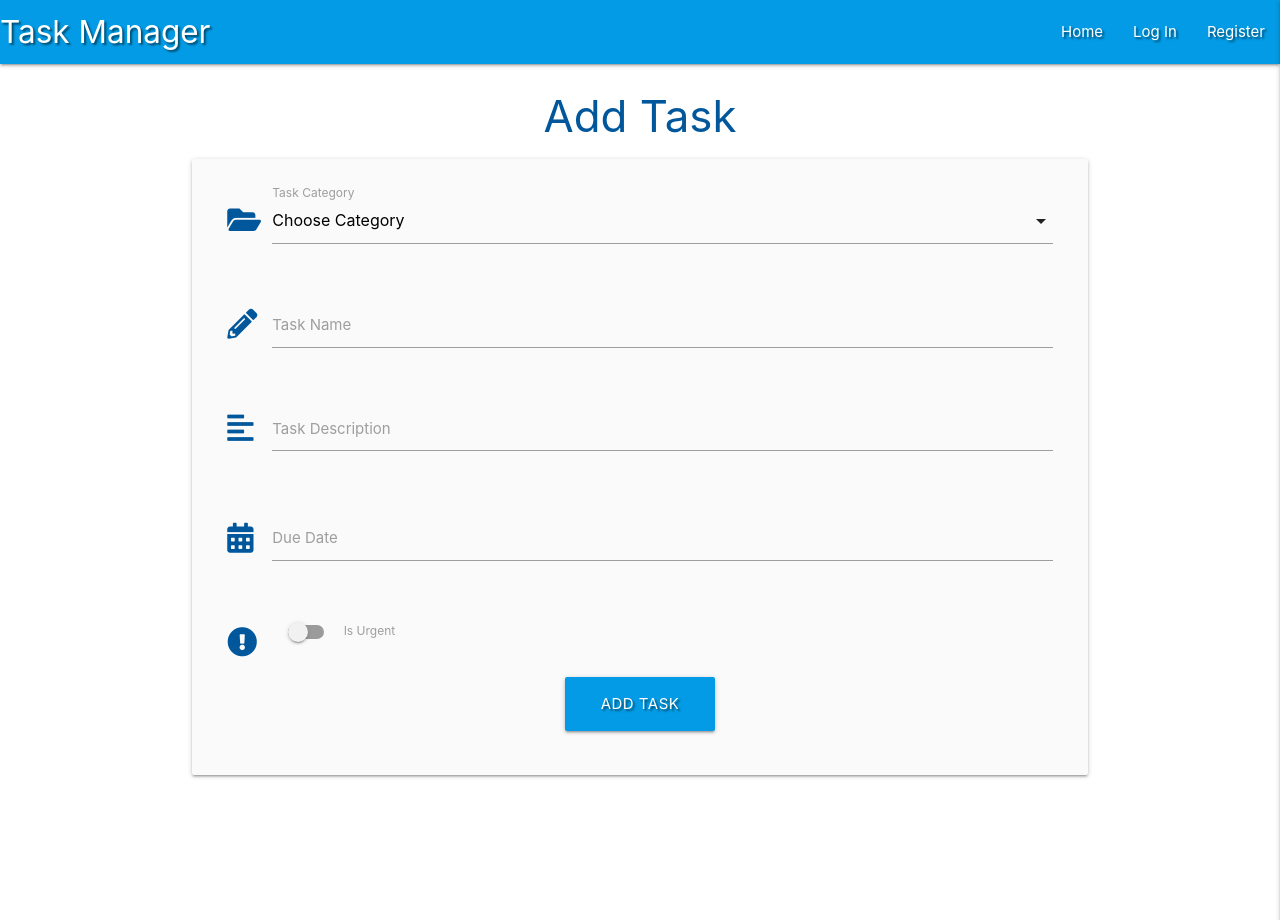
After one commit to alandoherty95/TaskManager, a Flask app: page /add_task in a window 1280 px wide. The commit adds this page. Run offline with Flask 2, Linux system fonts and the light colour scheme; data that the repository does not hold is empty; some libraries are stand-ins or nearby versions.

Commit message:
Added functionality to form

```diff
--- a/app.py
+++ b/app.py
@@ -21,7 +21,7 @@ mongo = PyMongo(app)
 @app.route("/")
 @app.route("/get_tasks")
 def get_tasks():
-    tasks = mongo.db.tasks.find()
+    tasks = list(mongo.db.tasks.find())
     return render_template("tasks.html", tasks=tasks)
 
 
@@ -46,6 +46,7 @@ def register():
         session["user"] = request.form.get("username").lower()
         flash("Registration Successful!")
         return redirect(url_for("profile", username=session["user"]))
+
     return render_template("register.html")
 
 
@@ -59,12 +60,12 @@ def login():
         if existing_user:
             # ensure hashed password matches user input
             if check_password_hash(
-                existing_user["password"], request.form.get("password")):
-                    session["user"] = request.form.get("username").lower()
-                    flash("Welcome, {}".format(
-                        request.form.get("username")))
-                    return redirect(url_for(
-                        "profile", username=session["user"]))
+                    existing_user["password"], request.form.get("password")):
+                        session["user"] = request.form.get("username").lower()
+                        flash("Welcome, {}".format(
+                            request.form.get("username")))
+                        return redirect(url_for(
+                            "profile", username=session["user"]))
             else:
                 # invalid password match
                 flash("Incorrect Username and/or Password")
@@ -80,8 +81,41 @@ def login():
 
 @app.route("/profile/<username>", methods=["GET", "POST"])
 def profile(username):
-    username = mongo.db.users.find_one({"username": session["user"]})["username"]
-    return render_template("profile.html", username=username)
+    # grab the session user's username from db
+    username = mongo.db.users.find_one(
+        {"username": session["user"]})["username"]
+
+    if session["user"]:
+        return render_template("profile.html", username=username)
+
+    return redirect(url_for("login"))
+
+
+@app.route("/logout")
+def logout():
+    # remove user from session cookie
+    flash("You have been logged out")
+    session.pop("user")
+    return redirect(url_for("login"))
+
+
+@app.route("/add_task", methods=["GET", "POST"])
+def add_task():
+    if request.method == "POST":
+        is_urgent = "on" if request.form.get("is_urgent") else "off"
+        task = {
+            "category_name": request.form.get("category_name"),
+            "task_name": request.form.get("task_name"),
+            "task_description": request.form.get("task_description"),
+            "is_urgent": is_urgent,
+            "due_date": request.form.get("due_date"),
+            "created_by": session["user"]
+        }
+        mongo.db.tasks.insert_one(task)
+        flash("Task Successfully Added")
+        return redirect(url_for("get_tasks"))
+    categories = mongo.db.categories.find().sort("category_name", 1)
+    return render_template("add_task.html", categories=categories)
 
 
 if __name__ == "__main__":
--- a/static/js/script.js
+++ b/static/js/script.js
@@ -4,4 +4,15 @@
 
 $(document).ready(function () {
     $(".sidenav").sidenav({edge: "right"});
+    $(".collapsible").collapsible();
+    $(".tooltipped").tooltip();
+    $("select").formSelect();
+    $(".datepicker").datepicker({
+        format: "dd mmmm, yyyy",
+        yearRange: 3,
+        showClearBtn: true,
+        i18n: {
+            done: "Select"
+        }
+    });
 });
--- /dev/null
+++ b/templates/add_task.html
@@ -0,0 +1,65 @@
+{% extends "base.html" %}
+{% block content %}
+
+    <h3 class="light-blue-text text-darken-4 center-align">Add Task</h3>
+
+    <div class="row card-panel grey lighten-5">
+        <form class="col s12" method="POST" action="{{ url_for('add_task') }}">
+			<div class="row">
+				<div class="input-field col s12">
+                    <i class="fas fa-folder-open prefix light-blue-text text-darken-4"></i>
+					<select id="category_name" name="category_name" class="validate" required>
+                        <option value="" disabled selected>Choose Category</option>
+                        {% for category in categories %}
+                            <option value="{{ category.category_name }}">{{ category.category_name }}</option>
+                        {% endfor %}
+                    </select>
+					<label for="category_name">Task Category</label>
+				</div>
+			</div>
+            <div class="row">
+                <div class="input-field col s12">
+                    <i class="fas fa-pencil-alt prefix light-blue-text text-darken-4"></i>
+                    <input id="task_name" name="task_name" minlength="5" maxlength="50"
+                        type="text" class="validate" required>
+                    <label for="task_name">Task Name</label>
+                </div>
+            </div>
+            <div class="row">
+                <div class="input-field col s12">
+                    <i class="fas fa-align-left prefix light-blue-text text-darken-4"></i>
+                    <textarea id="task_description" name="task_description" minlength="5"
+                        maxlength="200" class="materialize-textarea validate" required></textarea>
+                    <label for="task_description">Task Description</label>
+                </div>
+            </div>
+            <div class="row">
+                <div class="input-field col s12">
+                    <i class="fas fa-calendar-alt prefix light-blue-text text-darken-4"></i>
+                    <input id="due_date" name="due_date" type="text" class="datepicker validate" required>
+                    <label for="due_date">Due Date</label>
+                </div>
+            </div>
+			<div class="row">
+				<div class="input-field col s12">
+					<div class="switch">
+                        <i class="fas fa-exclamation-circle prefix light-blue-text text-darken-4"></i>
+						<label for="is_urgent">
+                            <input type="checkbox" id="is_urgent" name="is_urgent">
+                            <span class="lever"></span>
+                            Is Urgent
+                        </label>
+					</div>
+				</div>
+            </div>
+            <div class="row">
+                <div class="col s12 center-align">
+                    <button type="submit" class="btn-large light-blue darken-1 text-shadow">
+                        Add Task <i class="fas plus-square right"></i>
+                    </button>
+                </div>
+            </div>
+        </form>
+    </div>
+
+{% endblock %}
--- a/templates/base.html
+++ b/templates/base.html
@@ -21,12 +21,15 @@
 				<a href="#" data-target="mobile-demo" class="sidenav-trigger right"><i class="fas fa-bars"></i></a>
 				<ul class="right hide-on-med-and-down">
                     <li><a href="{{ url_for('get_tasks') }}">Home</a></li>
+                    {% if session.user %}
                         <li><a href="{{ url_for('profile', username=session['user']) }}">Profile</a></li>
-					<li><a href="#">New Task</a></li>
+                        <li><a href="{{ url_for('add_task') }}">New Task</a></li>
                         <li><a href="#">Manage Categories</a></li>
-					<li><a href="#">Log Out</a></li>
+                        <li><a href="{{ url_for('logout') }}">Log Out</a></li>
+                    {% else%}
                         <li><a href="{{ url_for('login') }}">Log In</a></li>
                         <li><a href="{{ url_for('register') }}">Register</a></li>
+                    {% endif %}
 				</ul>
 			</div>
 		</nav>
@@ -35,12 +38,15 @@
 		<ul class="sidenav" id="mobile-demo">
             <li><h4 class="center-align light-blue-text text-darken 4">Task Manager</h4></li>
             <li><a href="{{ url_for('get_tasks') }}">Home</a></li>
+            {% if session.user %}
                 <li><a href="{{ url_for('profile', username=session['user']) }}">Profile</a></li>
-            <li><a href="#">New Task</a></li>
+                <li><a href="{{ url_for('add_task') }}">New Task</a></li>
                 <li><a href="#">Manage Categories</a></li>
-            <li><a href="#">Log Out</a></li>
+                <li><a href="{{ url_for('logout') }}">Log Out</a></li>
+            {% else%}
                 <li><a href="{{ url_for('login') }}">Log In</a></li>
                 <li><a href="{{ url_for('register') }}">Register</a></li>
+            {% endif %}
 		</ul>
 	</header>
 
```
Also changed, not shown: templates/tasks.html (+18 -7 lines). Lines whose indentation alone changed are shown as unchanged.
